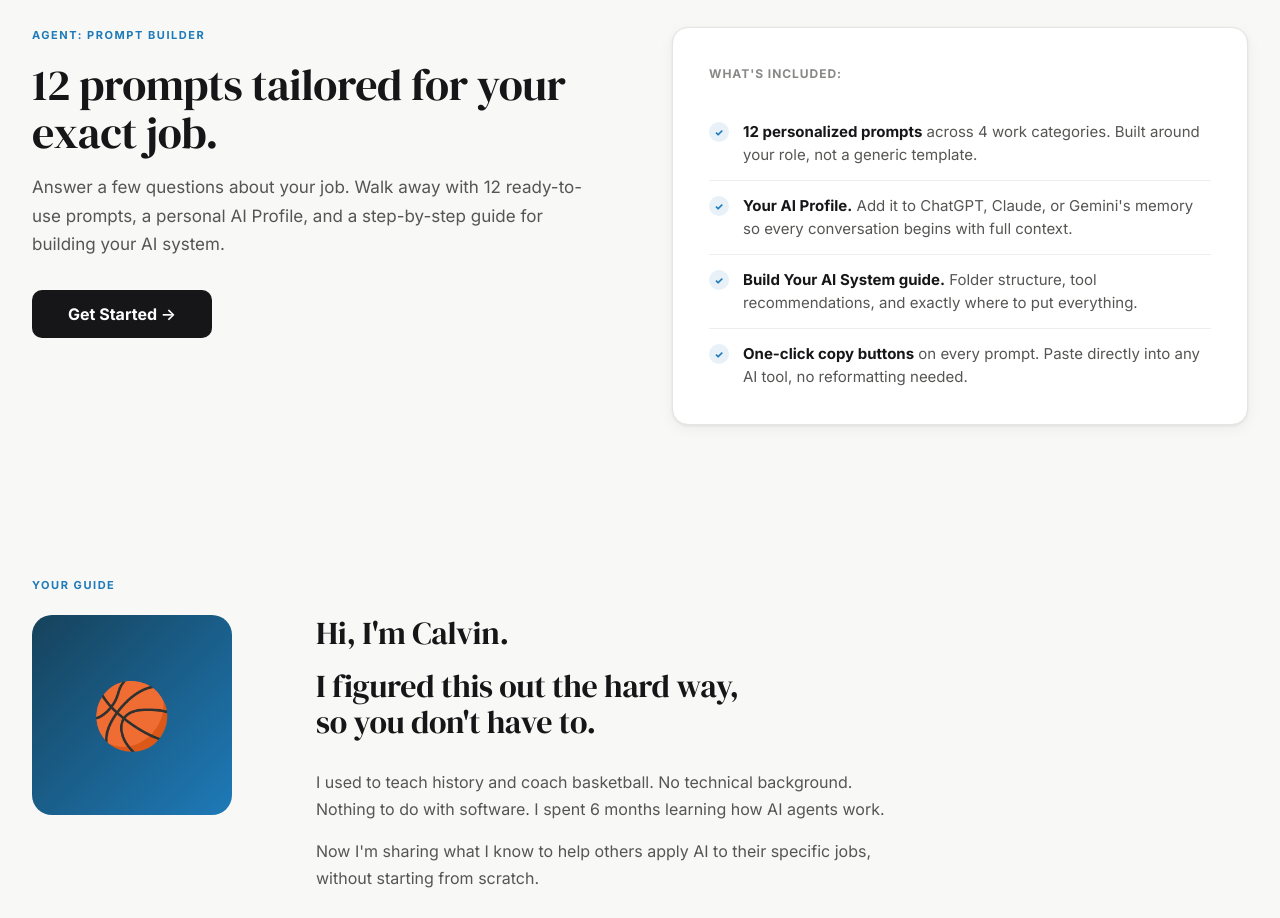
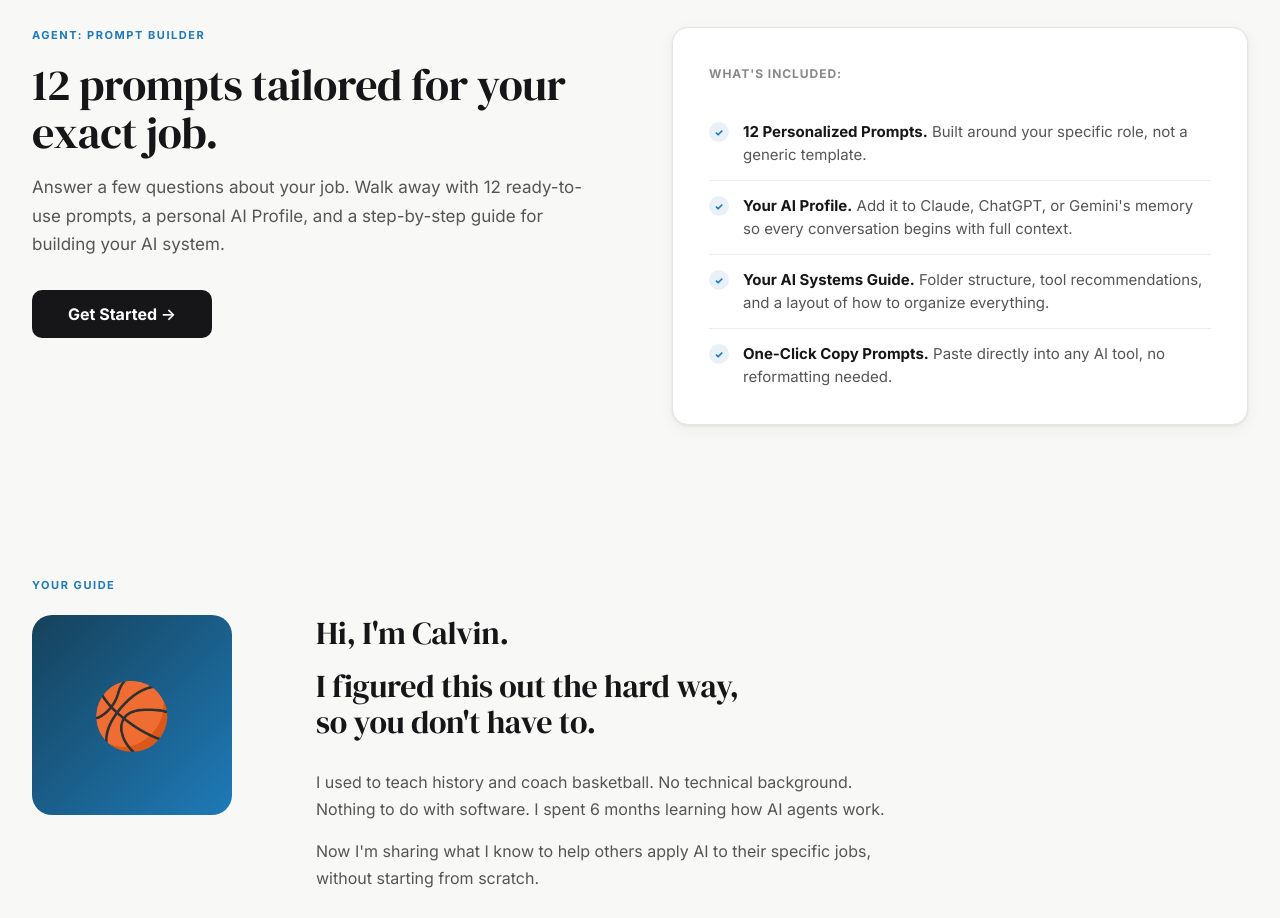
Before and after one commit to coolcalvin457-tech/agent-timesaver-nextjs, a Next.js app: page / in a window 1280 px wide. Shown: the part 1420-2338 px from the top of the page. Built offline with nearby package versions, Linux system fonts and the light colour scheme.

Commit message:
Update kit preview card copy for consistent formatting

```diff
--- a/app/page.tsx
+++ b/app/page.tsx
@@ -98,34 +98,28 @@ export default function Home() {
                 <div className="kit-item">
                   <div className="kit-item-check">✓</div>
                   <div className="kit-item-text">
-                    <strong>12 personalized prompts</strong> across 4 work
-                    categories. Built around your role, not a generic template.
+                    <strong>12 Personalized Prompts.</strong> Built around your specific role, not a generic template.
                   </div>
                 </div>
 
                 <div className="kit-item">
                   <div className="kit-item-check">✓</div>
                   <div className="kit-item-text">
-                    <strong>Your AI Profile.</strong> Add it to ChatGPT, Claude, or
-                    Gemini&apos;s memory so every conversation begins with full
-                    context.
+                    <strong>Your AI Profile.</strong> Add it to Claude, ChatGPT, or Gemini&apos;s memory so every conversation begins with full context.
                   </div>
                 </div>
 
                 <div className="kit-item">
                   <div className="kit-item-check">✓</div>
                   <div className="kit-item-text">
-                    <strong>Build Your AI System guide.</strong> Folder
-                    structure, tool recommendations, and exactly where to
-                    put everything.
+                    <strong>Your AI Systems Guide.</strong> Folder structure, tool recommendations, and a layout of how to organize everything.
                   </div>
                 </div>
 
                 <div className="kit-item">
                   <div className="kit-item-check">✓</div>
                   <div className="kit-item-text">
-                    <strong>One-click copy buttons</strong> on every prompt.
-                    Paste directly into any AI tool, no reformatting needed.
+                    <strong>One-Click Copy Prompts.</strong> Paste directly into any AI tool, no reformatting needed.
                   </div>
                 </div>
               </a>
```
